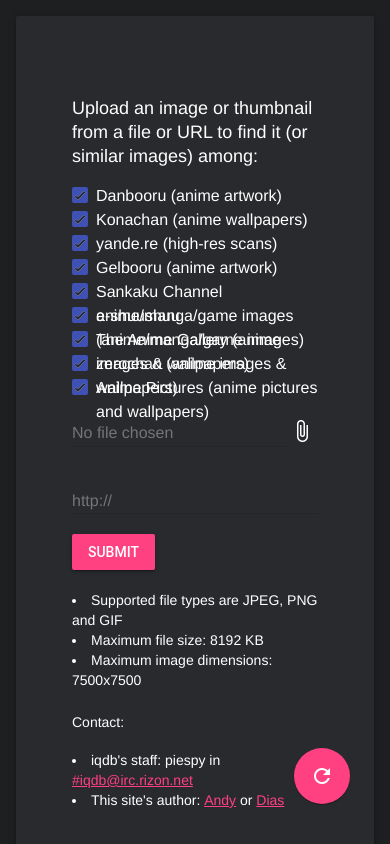
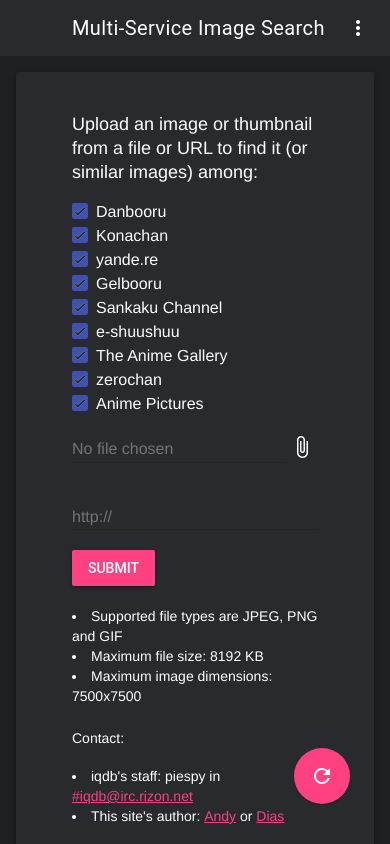
Before and after one commit to 39-chan/material-iqdb, a plain HTML site: page index.html in a window 390 px wide. Drawn offline with nearby package versions, Linux system fonts and the light colour scheme.

Commit message:
Fixed mobile layout

```diff
--- a/index.html
+++ b/index.html
@@ -1,7 +1,7 @@
 <!DOCTYPE html>
 <!--    Copyright 2017 Shiro39 / 39-Chan
         This work is free. You can redistribute it and/or modify it under the
-        terms of the GNU General Public License version 3 -->
+        terms of the GNU General Public License v3 -->
 <html lang="en">
 	<head>
 		<meta charset="utf-8">
@@ -13,7 +13,7 @@
 		<script defer src="https://code.getmdl.io/1.3.0/material.min.js"></script>
 	</head>
 	<body>
-		<div class="demo-layout-transparent mdl-layout mdl-js-layout">
+		<div class="mdl-layout mdl-layout-transparent mdl-js-layout mdl-layout--fixed-header">
 			<header class="mdl-layout__header mdl-layout__header--transparent">
 				<div class="mdl-layout__header-row">
 					<span class="mdl-layout-title">Multi-Service Image Search</span>
@@ -44,39 +44,48 @@
 						<form action="https://iqdb.org/" method="POST" enctype="multipart/form-data">
 							<label class="mdl-checkbox mdl-js-checkbox mdl-js-ripple-effect" for="checkbox-1">
 								<input type="checkbox" id="checkbox-1" class="mdl-checkbox__input" name="Service[]" value="1" checked>
-								<span class="mdl-checkbox__label" style="cursor: default;">Danbooru (anime artwork)</span>
+								<span id="tt1" class="mdl-checkbox__label" style="cursor: default;">Danbooru</span>
+								<div class="mdl-tooltip mdl-tooltip--right mdl-tooltip--large" data-mdl-for="tt1">(anime artwork)</div>
 							</label>
 							<label class="mdl-checkbox mdl-js-checkbox mdl-js-ripple-effect" for="checkbox-2">
 								<input type="checkbox" id="checkbox-2" class="mdl-checkbox__input" name="Service[]" value="2" checked>
-								<span class="mdl-checkbox__label" style="cursor: default;">Konachan (anime wallpapers)</span>
+								<span id="tt2" class="mdl-checkbox__label" style="cursor: default;">Konachan</span>
+								<div class="mdl-tooltip mdl-tooltip--right mdl-tooltip--large" data-mdl-for="tt2">(anime wallpapers)</div>
 							</label>
 							<label class="mdl-checkbox mdl-js-checkbox mdl-js-ripple-effect" for="checkbox-3">
 								<input type="checkbox" id="checkbox-3" class="mdl-checkbox__input" name="Service[]" value="3" checked>
-								<span class="mdl-checkbox__label" style="cursor: default;">yande.re (high-res scans)</span>
+								<span id="tt3" class="mdl-checkbox__label" style="cursor: default;">yande.re</span>
+								<div class="mdl-tooltip mdl-tooltip--right mdl-tooltip--large" data-mdl-for="tt3">(high-res scans)</div>
 							</label>
 							<label class="mdl-checkbox mdl-js-checkbox mdl-js-ripple-effect" for="checkbox-4">
 								<input type="checkbox" id="checkbox-4" class="mdl-checkbox__input" name="Service[]" value="4" checked>
-								<span class="mdl-checkbox__label" style="cursor: default;">Gelbooru (anime artwork)</span>
+								<span id="tt4" class="mdl-checkbox__label" style="cursor: default;">Gelbooru</span>
+								<div class="mdl-tooltip mdl-tooltip--right mdl-tooltip--large" data-mdl-for="tt4">(anime artwork)</div>
 							</label>
 							<label class="mdl-checkbox mdl-js-checkbox mdl-js-ripple-effect" for="checkbox-5">
 								<input type="checkbox" id="checkbox-5" class="mdl-checkbox__input" name="Service[]" value="5" checked>
-								<span class="mdl-checkbox__label" style="cursor: default;">Sankaku Channel anime/manga/game images</span>
+								<span id="tt5" class="mdl-checkbox__label" style="cursor: default;">Sankaku Channel</span>
+								<div class="mdl-tooltip mdl-tooltip--right mdl-tooltip--large" data-mdl-for="tt5">(anime/manga/game)</div>
 							</label>
 							<label class="mdl-checkbox mdl-js-checkbox mdl-js-ripple-effect" for="checkbox-6">
 								<input type="checkbox" id="checkbox-6" class="mdl-checkbox__input" name="Service[]" value="6" checked>
-								<span class="mdl-checkbox__label" style="cursor: default;">e-shuushuu (anime/manga/game images)</span>
+								<span id="tt6" class="mdl-checkbox__label" style="cursor: default;">e-shuushuu</span>
+								<div class="mdl-tooltip mdl-tooltip--right mdl-tooltip--large" data-mdl-for="tt6">(anime/manga/game)</div>
 							</label>
 							<label class="mdl-checkbox mdl-js-checkbox mdl-js-ripple-effect" for="checkbox-7">
 								<input type="checkbox" id="checkbox-7" class="mdl-checkbox__input" name="Service[]" value="7" checked>
-								<span class="mdl-checkbox__label" style="cursor: default;">The Anime Gallery (anime images & wallpapers)</span>
+								<span id="tt7" class="mdl-checkbox__label" style="cursor: default;">The Anime Gallery</span>
+								<div class="mdl-tooltip mdl-tooltip--right mdl-tooltip--large" data-mdl-for="tt7">(anime images & wallpapers)</div>
 							</label>
 							<label class="mdl-checkbox mdl-js-checkbox mdl-js-ripple-effect" for="checkbox-8">
 								<input type="checkbox" id="checkbox-8" class="mdl-checkbox__input" name="Service[]" value="8" checked>
-								<span class="mdl-checkbox__label" style="cursor: default;">zerochan (anime images & wallpapers)</span>
+								<span id="tt8" class="mdl-checkbox__label" style="cursor: default;">zerochan</span>
+								<div class="mdl-tooltip mdl-tooltip--right mdl-tooltip--large" data-mdl-for="tt8">(anime images & wallpapers)</div>
 							</label>
 							<label class="mdl-checkbox mdl-js-checkbox mdl-js-ripple-effect" for="checkbox-9">
 								<input type="checkbox" id="checkbox-9" class="mdl-checkbox__input" name="Service[]" value="9" checked>
-								<span class="mdl-checkbox__label" style="cursor: default;">Anime Pictures (anime pictures and wallpapers)</span>
+								<span id="tt9" class="mdl-checkbox__label" style="cursor: default;">Anime Pictures</span>
+								<div class="mdl-tooltip mdl-tooltip--right mdl-tooltip--large" data-mdl-for="tt9">(anime pictures and wallpapers)</div>
 							</label>
 							<div class="mdl-textfield mdl-js-textfield mdl-textfield--file">
 								<input class="mdl-textfield__input" placeholder="No file chosen" type="text" id="TEXT_ID" readonly />
@@ -99,11 +108,11 @@
 						<li>This site's author: <a href="https://www.facebook.com/meru48">Andy</a> or <a href="https://www.facebook.com/profile.php?id=100017556942971">Dias</a></li>
 					</div>
 				</div>
-				<button class="mdl-button mdl-js-button mdl-button--fab mdl-js-ripple-effect mdl-button--colored mdl-button--add-account" onclick="btnReload()">
-					<i class="material-icons">refresh</i>
-				</button>
 			</main>
 		</div>
+		<button class="mdl-button mdl-js-button mdl-button--fab mdl-js-ripple-effect mdl-button--colored mdl-button--add-account" onclick="btnReload()">
+			<i class="material-icons">refresh</i>
+		</button>
 		<script>
 			function btnReload()
 			{
--- a/style.css
+++ b/style.css
@@ -73,7 +73,7 @@ body
 .demo-content {
 	background-color: #282A2E;
   border-radius: 2px;
-  padding: 80px 56px;
+  padding: 40px 56px;
   margin-bottom: 80px;
 }
 .demo-layout.is-small-screen .demo-content {
```
Also changed, not shown: 3d.html (+9 -7 lines).
